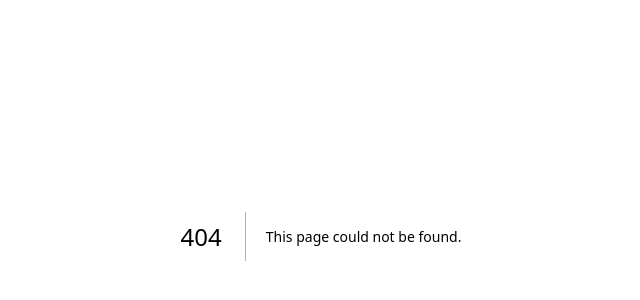
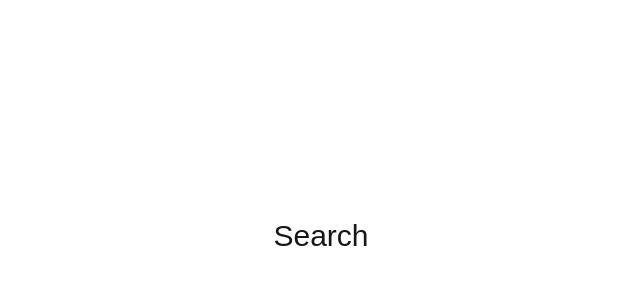
Before and after one commit to Akhilesh-Chandewar/ui-pre, a Next.js app in the folder 14_core_function_and_hooks/: page /search in a window 1280 px wide. Before the commit this address had no page. Shown: the part 164-464 px from the top of the page, without its empty margins (319-959 px from the left). Built offline with nearby package versions, Linux system fonts and the light colour scheme.

Commit message:
use search params

```diff
--- /dev/null
+++ b/14_core_function_and_hooks/src/app/search/page.tsx
@@ -0,0 +1,15 @@
+"use client"
+
+import { useSearchParams } from "next/navigation"
+
+function Search() {
+    const searchParams = useSearchParams()
+    console.log(searchParams);
+    return (
+        <div className="flex flex-col min-h-screen items-center justify-center text-3xl">
+            <h1>Search</h1>
+        </div>
+    )
+}
+
+export default Search
```
